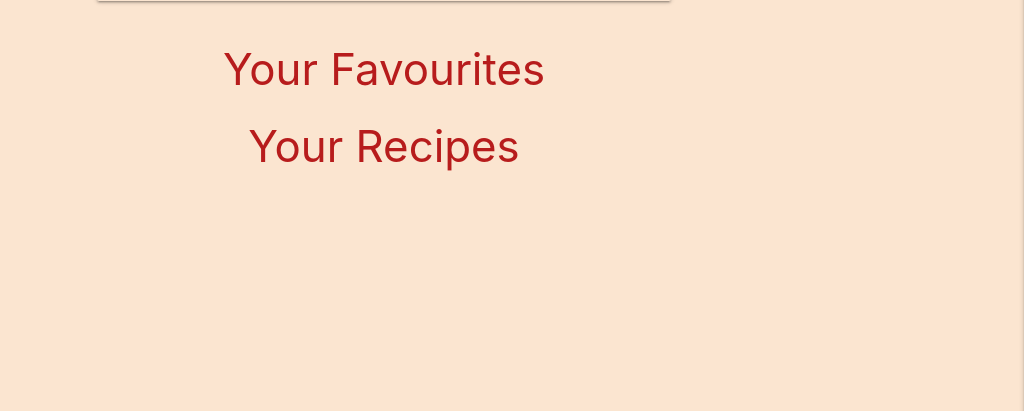
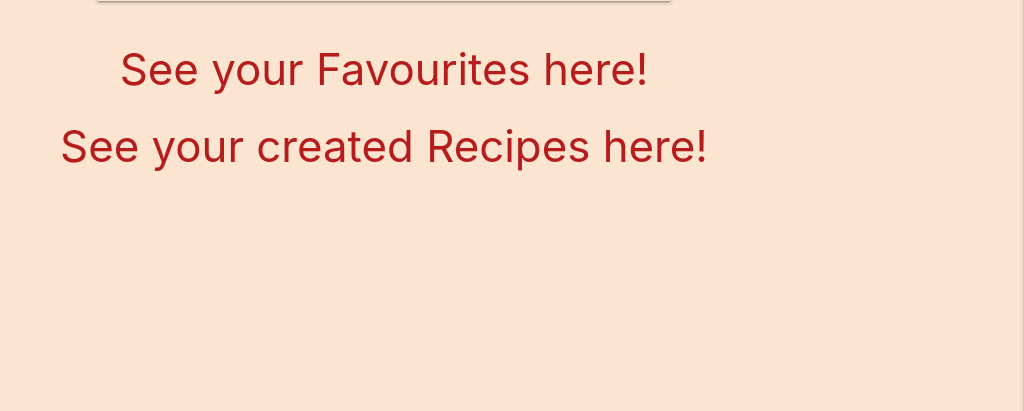
Before and after one commit to paulvmking/Pal-lette, a Flask app: template templates/profile.html in a window 1280 px wide. Shown: the part 213-624 px from the top of the page, without its empty margins (256-1280 px from the left). Run offline with Flask 2, Linux system fonts and the light colour scheme; the template is opened without the code that fills it, so the values that code supplies are empty; some libraries are stand-ins or nearby versions.

Commit message:
Edited user messages

```diff
--- a/templates/profile.html
+++ b/templates/profile.html
@@ -11,7 +11,7 @@
     </div>
 </div>
 
-<h3 class="red-text text-darken-4 center-align">Your Favourites</h3>
+<h3 class="red-text text-darken-4 center-align">See your Favourites here!</h3>
 
 {% for favourite in favourites %}
 <div class="row">
@@ -26,7 +26,7 @@
 </div>
 {% endfor %}
 
-<h3 class="red-text text-darken-4 center-align">Your Recipes</h3>
+<h3 class="red-text text-darken-4 center-align">See your created Recipes here!</h3>
 
 {% for recipe in recipes %}
 {% if recipe.created_by == username %}
```
